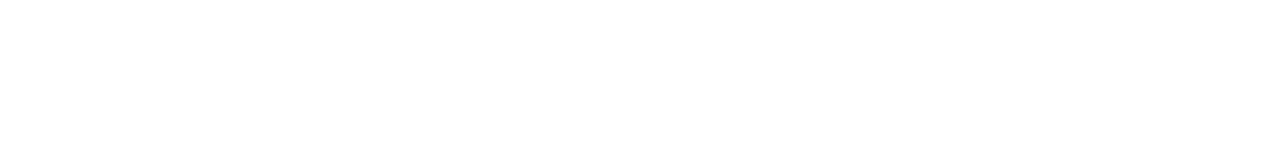
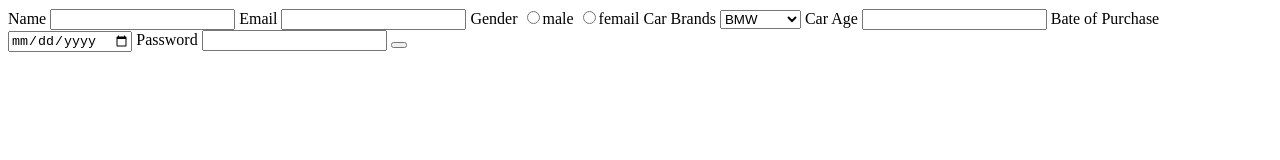
Before and after one commit to acciojob/car-insurance-form-pankaj-hpm, a website: page main.html in a window 1280 px wide. Drawn offline with Linux system fonts and the light colour scheme.

Commit message:
created a submission

```diff
--- a/main.html
+++ b/main.html
@@ -11,6 +11,30 @@
     <script type="text/javascript" src="./script.js">
 </script>
 
+	<label for="name">Name</label>
+	<input type="text" id="name" required>
+	<label for="email">Email</label>
+	<input type="email" id="email" required>
+	<label for="gender">Gender</label>
+	<input type="radio" name="gender" required>male
+	<input type="radio" name="gender" required>femail
+
+	<label for="car">Car Brands</label>
+
+		<select type="dropdown" id="cars" >
+			<option>BMW</option>
+			<option>Audi</option>
+			<option>Mercedez</option>
+		</select>
+
+	<label for="car">Car Age</label>
+	<input type="number" id="carage" required>
+	<label for="dop">Bate of Purchase</label>
+	<input type="date" id="dop" required>
+	<label for="password">Password</label>
+	<input type="password" id="password" required>
+	<button type="submit"></button>
+
 </body>
 
 </html>
```
